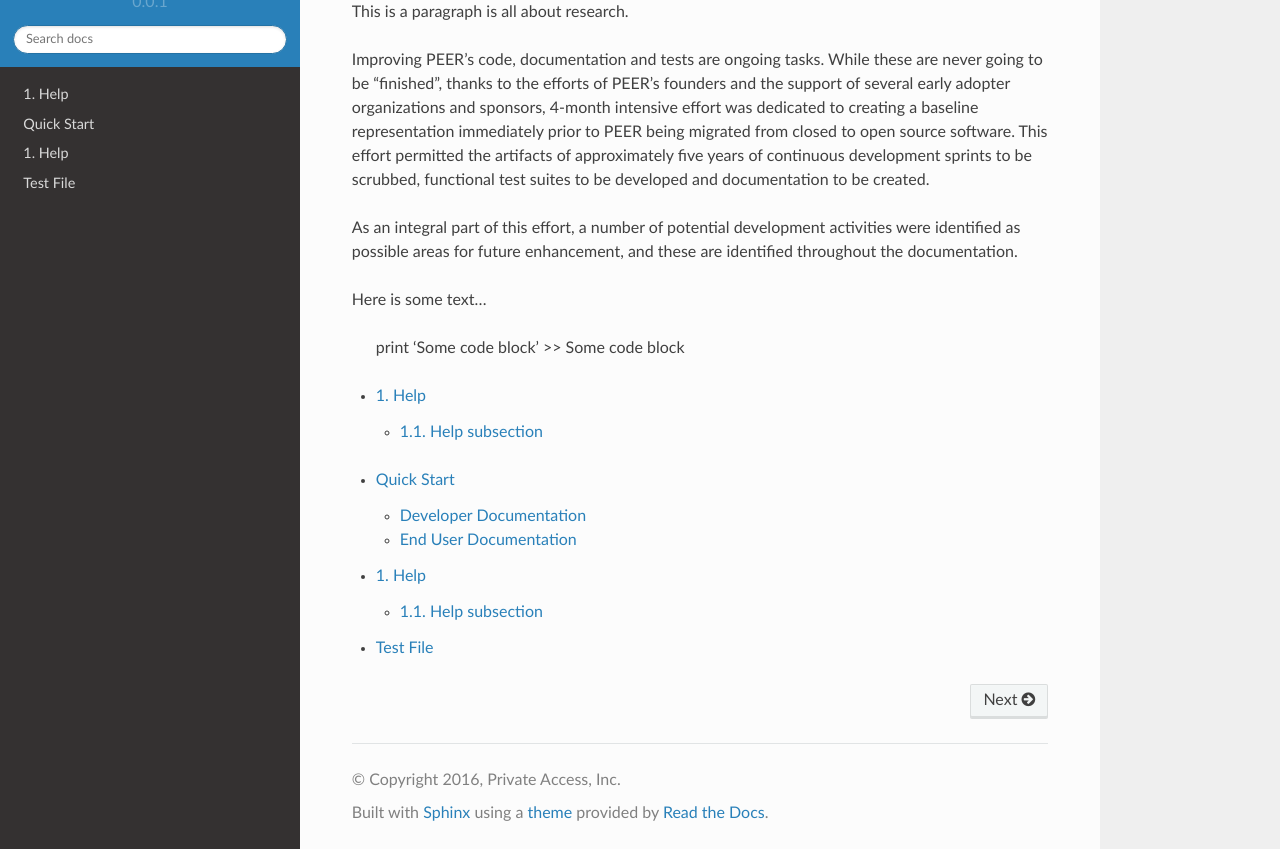
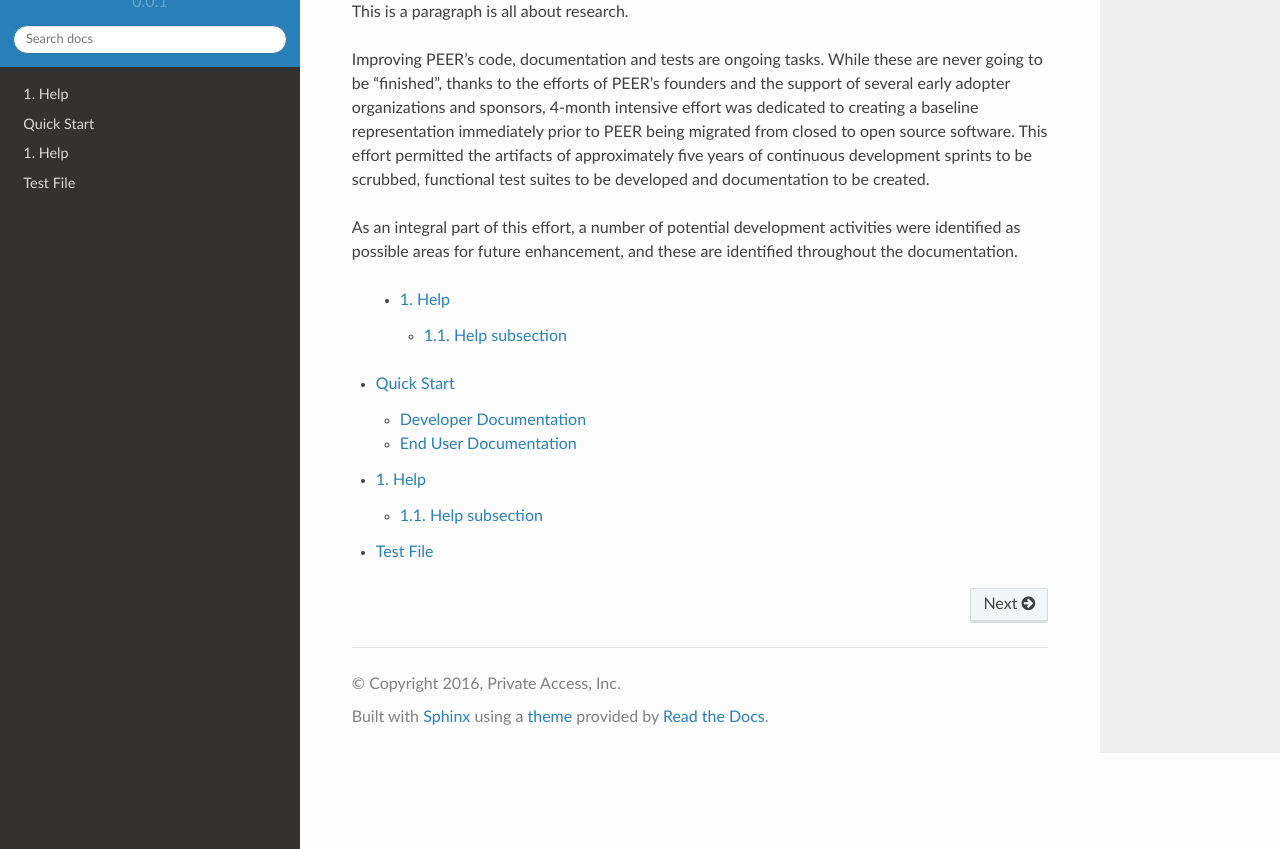
Before and after one commit to williamhoos/testrepo, a Sphinx documentation site: the page built from docs/source/index.rst, in a window 1280 px wide and 900 px high, scrolled down 2055 px, cut to the strip 51-900 px from the top of the window. Built offline with Sphinx 7.4.7 and the Read the Docs theme 2.0.0, drawn with Linux system fonts in a browser that asks for light colours; pages that are not in the unit, such as notebooks, are missing from menus.

Commit message:
Update index.rst

```diff
--- a/docs/source/index.rst
+++ b/docs/source/index.rst
@@ -105,21 +96,16 @@ Improving PEER's code, documentation and tests are ongoing tasks.  While these a
 As an integral part of this effort, a number of potential development activities were identified as possible areas for future enhancement, and these are identified throughout the documentation.
 
 
-Here is some text...
-
-    print 'Some code block'
-    >> Some code block
-
-.. _contents:
+ .. _contents:
 
 Full Table of Contents
 ----------------------
 
-.. toctree::
-   :numbered:
+ .. toctree::
+    :numbered:
 
-   setup
-   help
+    setup
+    help
 
 
 Contents
```
Also changed, not shown: other parts of docs/source/index.rst (+0 -9 lines).
